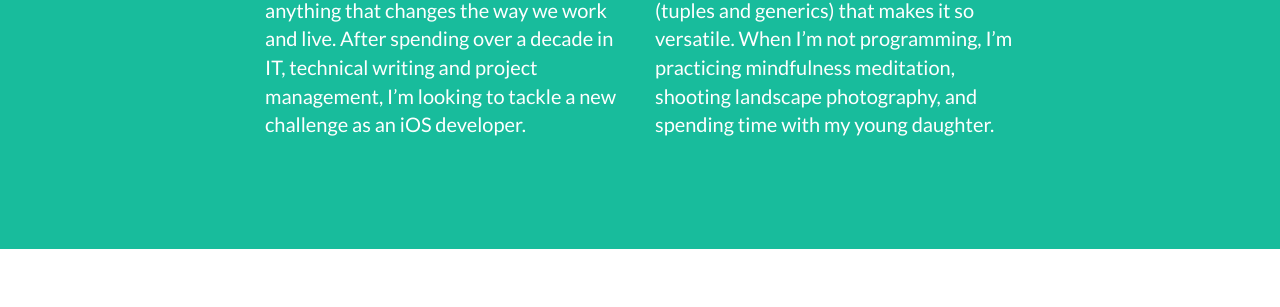
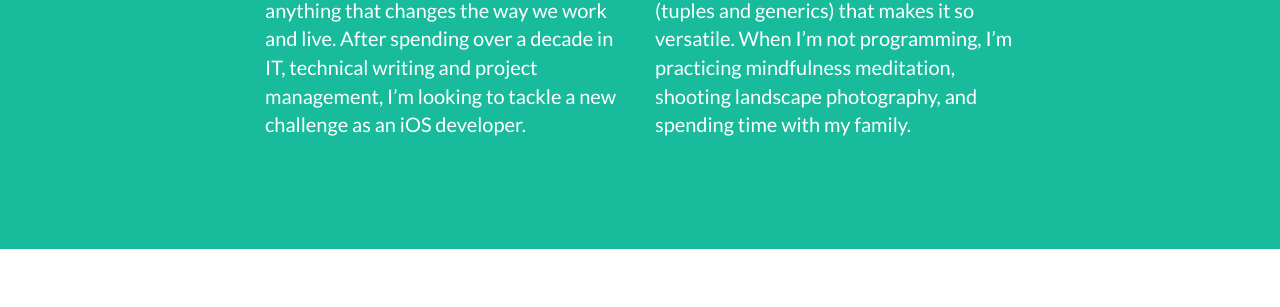
Before and after one commit to jackngai/jackngai.github.io, a Jekyll site: the page built from index.html, in a window 1280 px wide and 900 px high, scrolled down 1566 px. Shown: the part 405-712 px from the top of the window. Built offline with Jekyll 4.4.1, drawn with Linux system fonts in a browser that asks for light colours; some of the changed text lies outside the part shown.

Commit message:
feat: Updated About page

```diff
--- a/_includes/about.html
+++ b/_includes/about.html
@@ -12,7 +12,7 @@
                     <p>Ever since the first computer my uncle gave me (his old Intel 286 with an EGA video card) when I was 10 years old, I have surrounded my life with computers, gadgets, home automation tech, and anything that changes the way we work and live. After spending over a decade in IT, technical writing and project management, I’m looking to tackle a new challenge as an iOS developer. </p>
                 </div>
                 <div class="col-lg-4">
-                    <p>Over the last two years, I have learned the ins-and-outs of Swift, Apple’s preferred programming language for developing in iOS. I love its simplicity (no more semicolons!) but also its intricacies (tuples and generics) that makes it so versatile. When I’m not programming, I’m practicing mindfulness meditation, shooting landscape photography, and spending time with my young daughter. </p>
+                    <p>Over the last two years, I have learned the ins-and-outs of Swift, Apple’s preferred programming language for developing in iOS. I love its simplicity (no more semicolons!) but also its intricacies (tuples and generics) that makes it so versatile. When I’m not programming, I’m practicing mindfulness meditation, shooting landscape photography, and spending time with my family. </p>
                 </div>
             </div>
         </div>
```
Also changed, not shown: 2 other files.
